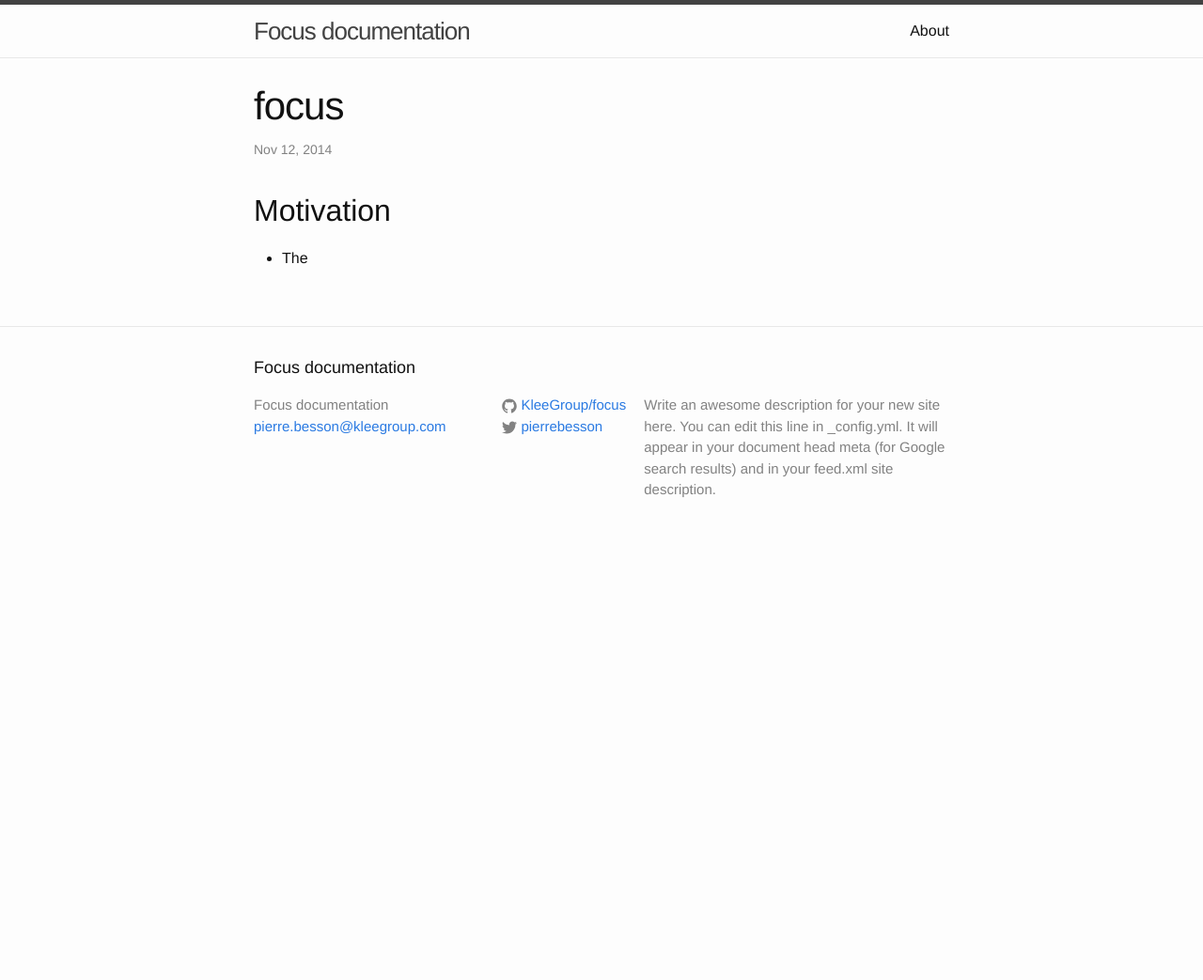
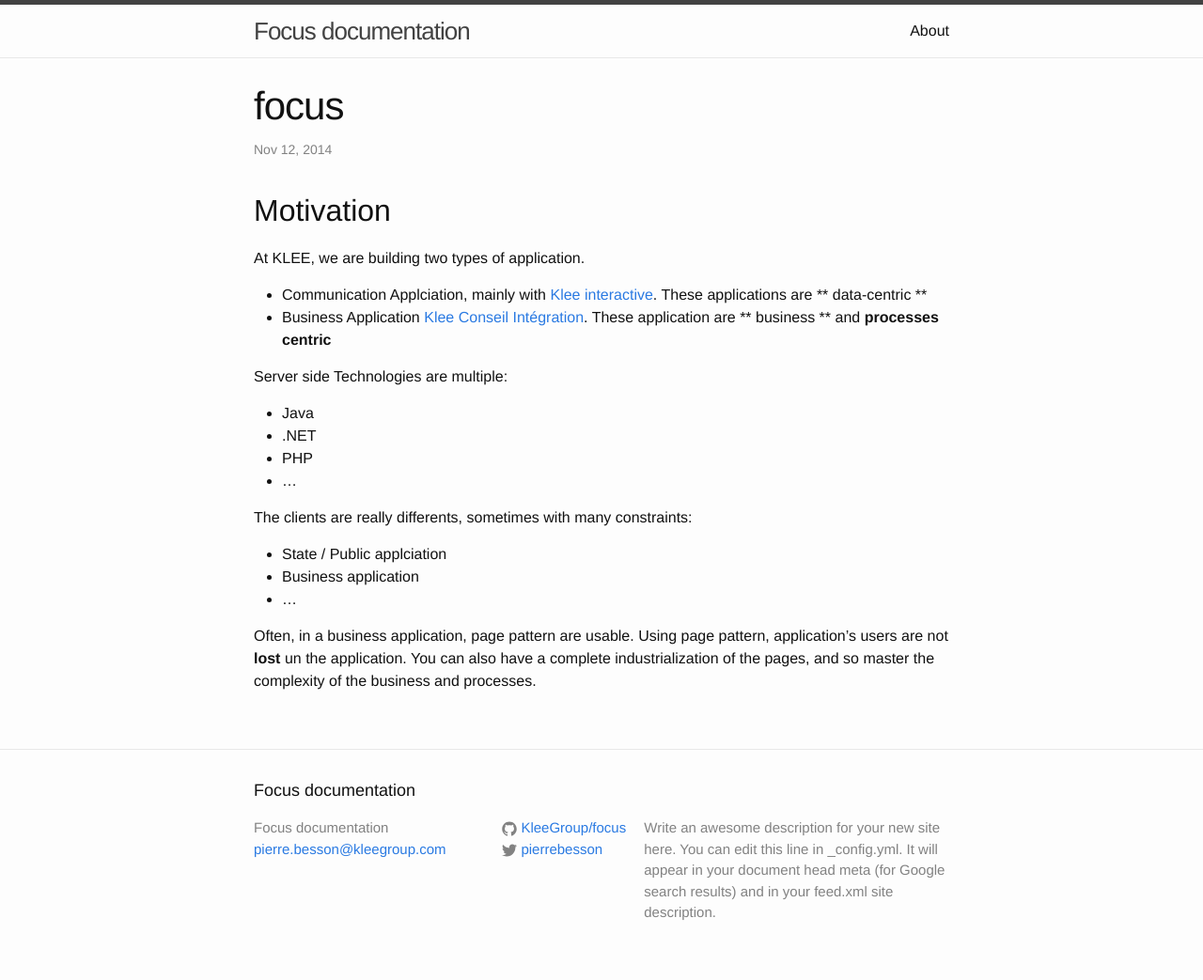
Before and after one commit to klee-contrib/focus-docs, a Jekyll site: the page built from _posts/2014-11-24-focus.md, in a window 1280 px wide. Shown: the whole page at 94% size. Built offline with Jekyll 4.4.1, drawn with Linux system fonts in a browser that asks for light colours; before the commit the page ends 900 px from its top, so only the background shows below that.

Commit message:
Describe focus purpose.

```diff
--- a/_posts/2014-11-24-focus.md
+++ b/_posts/2014-11-24-focus.md
@@ -6,4 +6,20 @@ categories: jekyll update
 ---
 
 ## Motivation
-- The
+
+At KLEE, we are building two types of application.
+- Communication Applciation, mainly with [Klee interactive](http://www.kleeinteractive.com/). These applications are ** data-centric **
+- Business Application [Klee Conseil Intégration](http://www.kleegroup.com/fr/conseil-integration.html). These application are ** business ** and **processes centric**
+
+Server side Technologies are multiple:
+- Java
+- .NET
+- PHP
+- ...
+
+The clients are really differents, sometimes with many constraints:
+- State / Public applciation
+- Business application
+- ...
+
+Often, in a business application, page pattern are usable. Using page pattern, application's users are not __lost__ un the application. You can also have a complete industrialization of the pages, and so master the complexity of the business and processes.
--- a/index.html
+++ b/index.html
@@ -7,8 +7,12 @@ layout: default
   <h1 class="page-heading">Focus</h1>
   <p>
     Focus is JavaScript library developed by Klee Group.
+
     Its purpose is to provide developer the right tools in order to be able to build efficiently an application.
+
     Focus makes an intense use of HTML5 properties.
+
+        <a class="post-link" href="/focus-docs/jekyll/update/2014/11/12/focus.html">Focus Motivation</a>
   </p>
   <h2>Focus Application</h2>
   <p>
```
